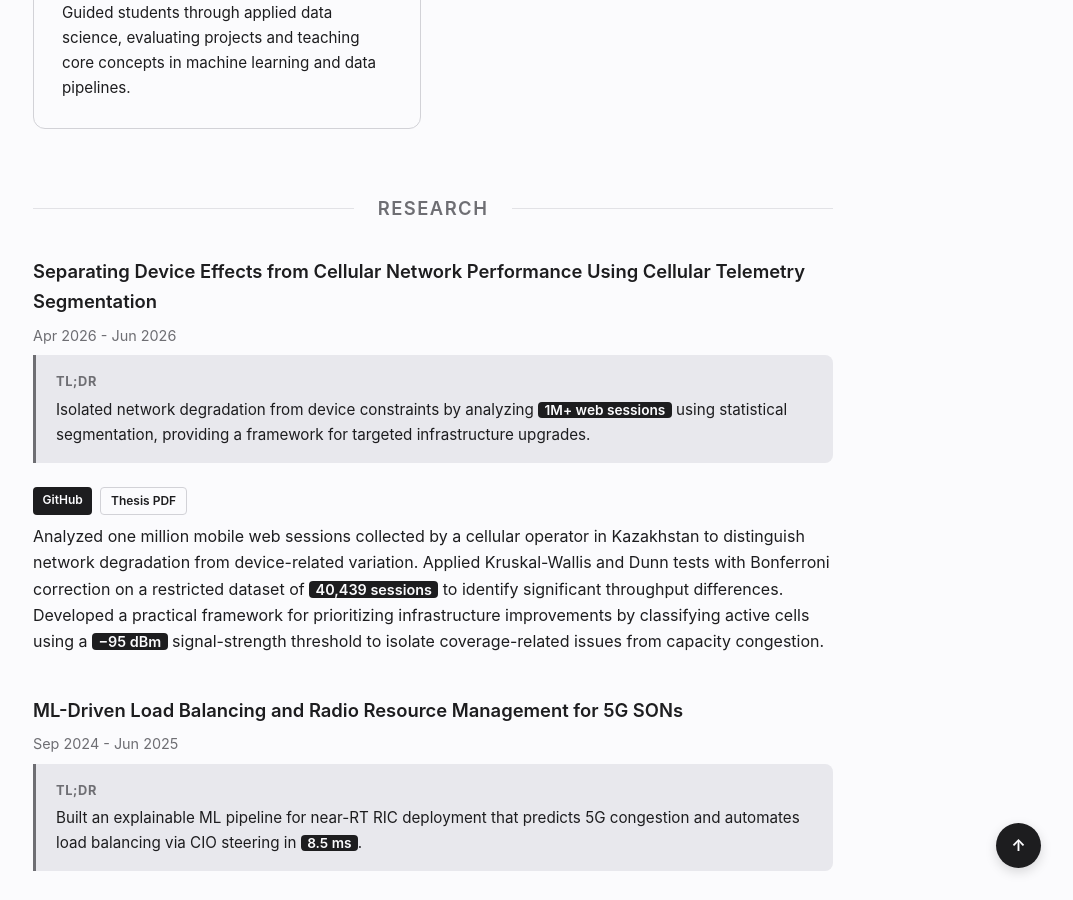
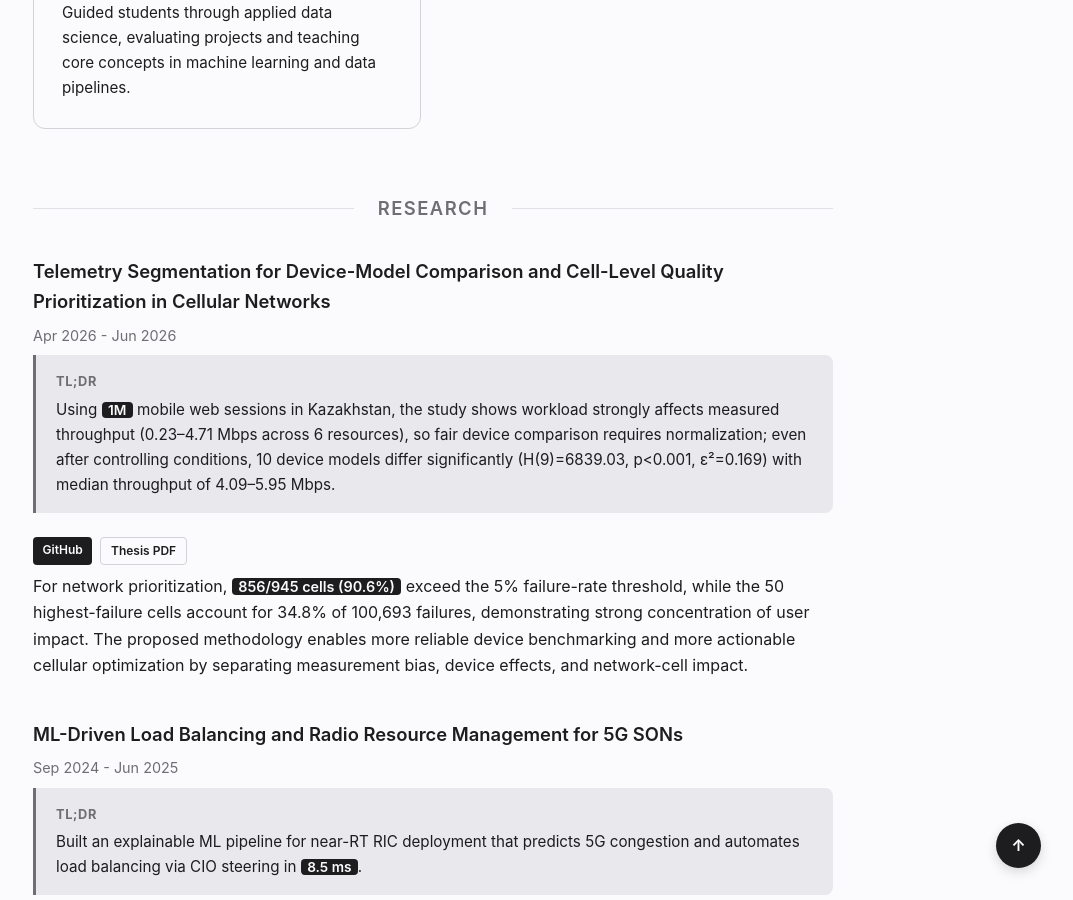
Before and after one commit to almansur04/almansur04.github.io, a Jekyll site: the page built from index.html, in a window 1280 px wide and 900 px high, scrolled down 2974 px. Shown: the whole window, without its empty margins (207-1280 px from the left). Built offline with Jekyll 4.4.1, drawn with Linux system fonts in a browser that asks for light colours.

Commit message:
Revise research details for cellular telemetry study
Updated research summary to reflect new findings and methodology for cellular network performance analysis.

```diff
--- a/_includes/research.html
+++ b/_includes/research.html
@@ -4,16 +4,14 @@
 
     <div class="item">
         <div class="item-header">
-            <h3>Separating Device Effects from Cellular Network Performance Using Cellular Telemetry Segmentation</h3>
+            <h3>Telemetry Segmentation for Device-Model Comparison and Cell-Level Quality Prioritization in Cellular Networks</h3>
             <span class="meta">Apr 2026 &#45; Jun 2026</span>
         </div>
 
         <!-- Summarize the primary contribution and key dataset scale -->
         <div class="tldr-box">
             <strong>TL;DR</strong>
-            Isolated network degradation from device constraints by analyzing
-            <span class="highlight">1M+ web sessions</span>
-            using statistical segmentation, providing a framework for targeted infrastructure upgrades.
+            Using <span class="highlight">1M</span> mobile web sessions in Kazakhstan, the study shows workload strongly affects measured throughput (0.23–4.71 Mbps across 6 resources), so fair device comparison requires normalization; even after controlling conditions, 10 device models differ significantly (H(9)=6839.03, p<0.001, ε²=0.169) with median throughput of 4.09–5.95 Mbps.
         </div>
 
         <div style="margin-top: 0.5rem; display: flex; gap: 0.5rem;">
@@ -23,11 +21,7 @@
 
         <div class="description" style="margin-top: 0.5rem;">
             <p>
-                Analyzed one million mobile web sessions collected by a cellular operator in Kazakhstan to distinguish network degradation from device-related variation. Applied Kruskal-Wallis and Dunn tests with Bonferroni correction on a restricted dataset of
-                <span class="highlight">40,439 sessions</span>
-                to identify significant throughput differences. Developed a practical framework for prioritizing infrastructure improvements by classifying active cells using a
-                <span class="highlight">−95 dBm</span>
-                signal-strength threshold to isolate coverage-related issues from capacity congestion.
+                For network prioritization, <span class="highlight">856/945 cells (90.6%)</span> exceed the 5% failure-rate threshold, while the 50 highest-failure cells account for 34.8% of 100,693 failures, demonstrating strong concentration of user impact. The proposed methodology enables more reliable device benchmarking and more actionable cellular optimization by separating measurement bias, device effects, and network-cell impact.
             </p>
         </div>
     </div>
```
